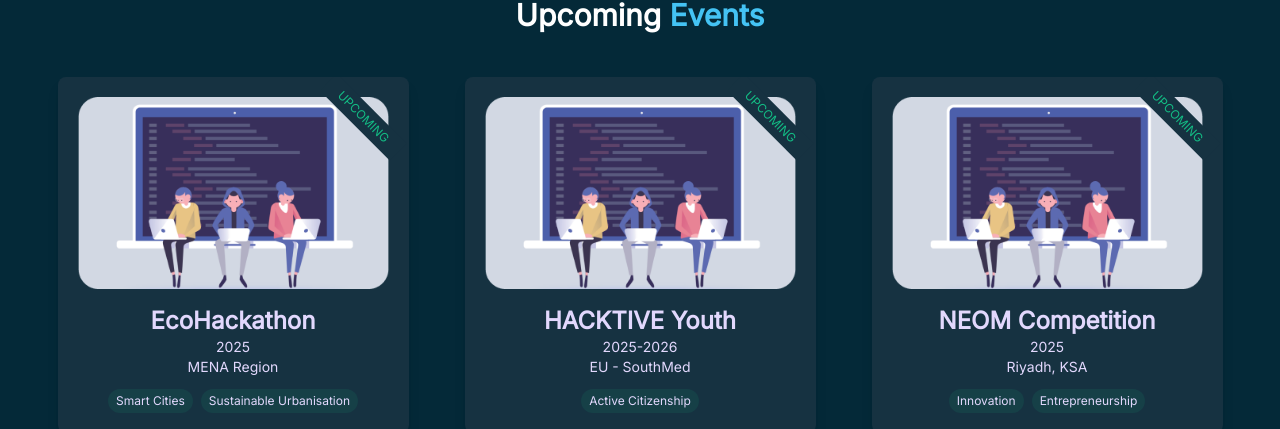
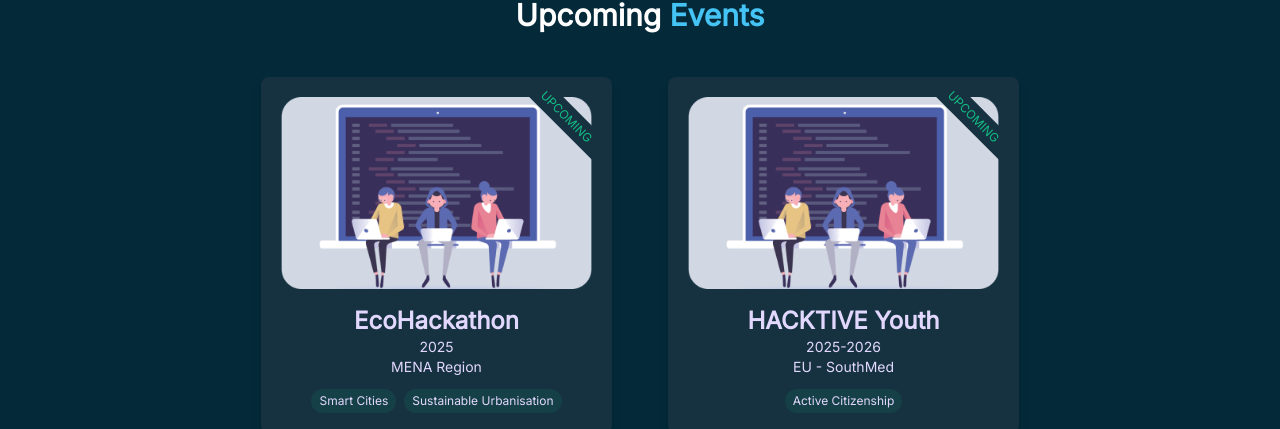
Before and after one commit to Mohamed3Okasha/mena-hackathons, a React (Vite) app: page / in a window 1280 px wide. Shown: the part 523-952 px from the top of the page. Built offline with nearby package versions, Linux system fonts and the light colour scheme.

Commit message:
update home page events

```diff
--- a/src/pages/Home/Events/index.tsx
+++ b/src/pages/Home/Events/index.tsx
@@ -1,7 +1,10 @@
 import { CollectionEvents } from "../../Platform/platformEvents";
 import eventImage from "../../../assets/event-card-image.png"
+import { useTranslation } from "react-i18next";
 
-export function HomePageEvents(){
+export function HomePageEvents() {
+    const [t, i18n] = useTranslation("global");
+
     const eventsData = [
         {
             imageUrl: eventImage,
@@ -12,25 +15,31 @@
             tags: [`Smart Cities`, `Sustainable Urbanisation`],
         },
         {
-        imageUrl: eventImage,
-        status: `upcoming`,
-        title: `HACKTIVE Youth`,
-        date: `2025-2026`, // format: "Month, Year"
-        location: `EU - SouthMed`, // format: "City, Country"
-        tags: [`Active Citizenship`],
-        },
-        {
             imageUrl: eventImage,
             status: `upcoming`,
-            title: `NEOM Competition`,
-            date: `2025`, // format: "Month, Year"
-            location: `Riyadh, KSA`, // format: "City, Country"
-            tags: [`Innovation`, `Entrepreneurship`],
+            title: `HACKTIVE Youth`,
+            date: `2025-2026`, // format: "Month, Year"
+            location: `EU - SouthMed`, // format: "City, Country"
+            tags: [`Active Citizenship`],
         },
+        // {
+        //     imageUrl: eventImage,
+        //     status: `upcoming`,
+        //     title: `NEOM Competition`,
+        //     date: `2025`, // format: "Month, Year"
+        //     location: `Riyadh, KSA`, // format: "City, Country"
+        //     tags: [`Innovation`, `Entrepreneurship`],
+        // },
     ]
-    return(
+    return (
         <div className={`my-11 flex flex-col gap-11`}>
-            <h1 className={`text-3xl font-semibold`}>Upcoming <span className={`text-primary`}>Events</span> </h1>
+            <h1 className={`text-3xl font-semibold`}>
+                {i18n.language === "ar" ? (
+                    <> {t("homePageEvents.titleEvents")} <span className={`text-primary`}>{t("homePageEvents.titleUpcoming")}</span> </>
+                ) : (
+                    <> {t("homePageEvents.titleUpcoming")} <span className={`text-primary`}>{t("homePageEvents.titleEvents")}</span> </>
+                )}
+            </h1>
             <CollectionEvents eventsData={eventsData} />
         </ div>
     )
```
